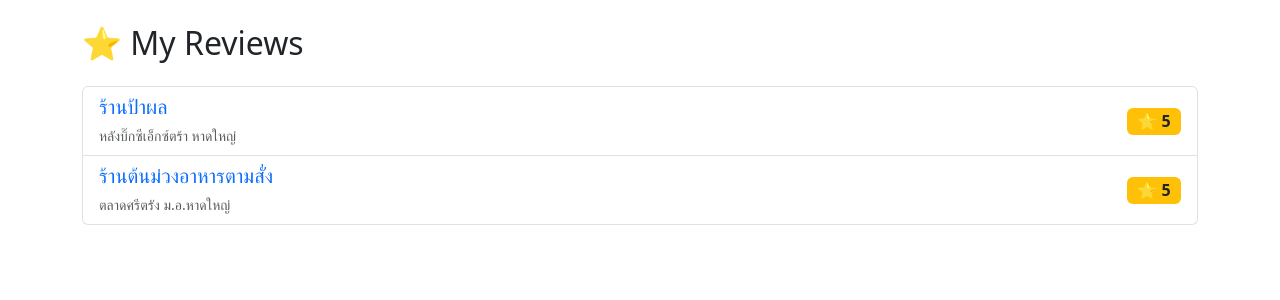
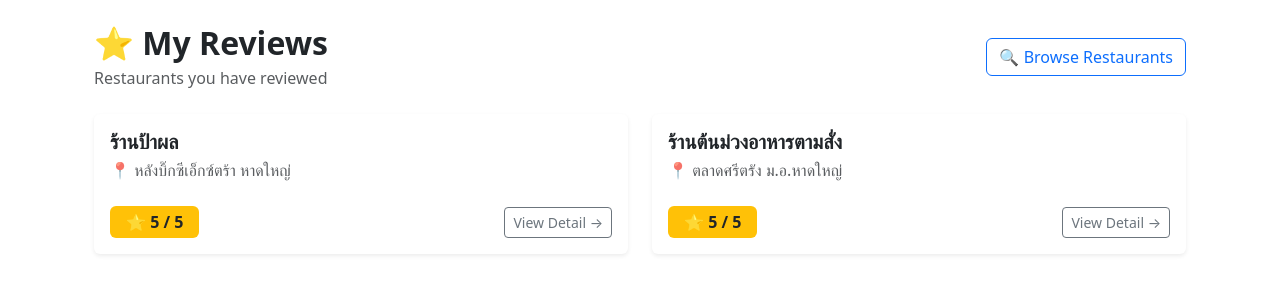
Before and after one commit to waruenat-collab/web-flask_241-152, a Flask app: page /my-reviews in a window 1280 px wide. Shown: the part 56-356 px from the top of the page. Run offline with Flask 3, Linux system fonts and the light colour scheme; a user stored in the database is signed in; data comes from the database, SQL or seed files in the repository; both versions use the stored data as it was after the commit.

Commit message:
Enhance UI for Add Restaurant and My Reviews pages

```diff
--- a/templates/my_reviews.html
+++ b/templates/my_reviews.html
@@ -2,34 +2,72 @@
 {% block title %}My Reviews{% endblock %}
 
 {% block content %}
-<h2 class="mb-4">⭐ My Reviews</h2>
+<div class="container">
+
+  <!-- Header -->
+  <div class="d-flex justify-content-between align-items-center mb-4">
+    <div>
+      <h2 class="fw-bold mb-1">⭐ My Reviews</h2>
+      <p class="text-muted mb-0">
+        Restaurants you have reviewed
+      </p>
+    </div>
+    <a href="/restaurants" class="btn btn-outline-primary">
+      🔍 Browse Restaurants
+    </a>
+  </div>
 
   {% if reviews and reviews|length > 0 %}
-  <div class="list-group">
+    <div class="row g-4">
+
       {% for r in reviews %}
-      <div class="list-group-item d-flex justify-content-between align-items-center">
+      <div class="col-md-6">
+        <div class="card shadow-sm h-100 border-0">
+
+          <div class="card-body d-flex flex-column justify-content-between">
             <div>
-          <h5 class="mb-1">
+              <h5 class="fw-bold mb-1">
                 <a href="/restaurants/{{ r.restaurant.id }}"
-               class="text-decoration-none">
+                   class="text-decoration-none text-dark">
                   {{ r.restaurant.name }}
                 </a>
               </h5>
-          <small class="text-muted">
-            {{ r.restaurant.location }}
-          </small>
+
+              <p class="text-muted mb-2">
+                📍 {{ r.restaurant.location }}
+              </p>
             </div>
 
-        <span class="badge bg-warning text-dark fs-6">
-          ⭐ {{ r.rating }}
+            <div class="d-flex justify-content-between align-items-center mt-3">
+              <span class="badge bg-warning text-dark fs-6 px-3 py-2">
+                ⭐ {{ r.rating }} / 5
               </span>
+
+              <a href="/restaurants/{{ r.restaurant.id }}"
+                 class="btn btn-sm btn-outline-secondary">
+                View Detail →
+              </a>
+            </div>
+          </div>
+
+        </div>
       </div>
       {% endfor %}
+
     </div>
+
   {% else %}
-  <p class="text-muted">
-    You have not reviewed any restaurants yet.
+    <!-- Empty State -->
+    <div class="text-center py-5">
+      <h4 class="mb-2">😢 No Reviews Yet</h4>
+      <p class="text-muted mb-4">
+        You haven’t reviewed any restaurants yet.
       </p>
+      <a href="/restaurants" class="btn btn-primary">
+        ⭐ Start Reviewing
+      </a>
+    </div>
   {% endif %}
 
+</div>
 {% endblock %}
```
Also changed, not shown: templates/add_restaurant.html (+77 -7 lines), food.db (added). Lines whose indentation alone changed are shown as unchanged.
